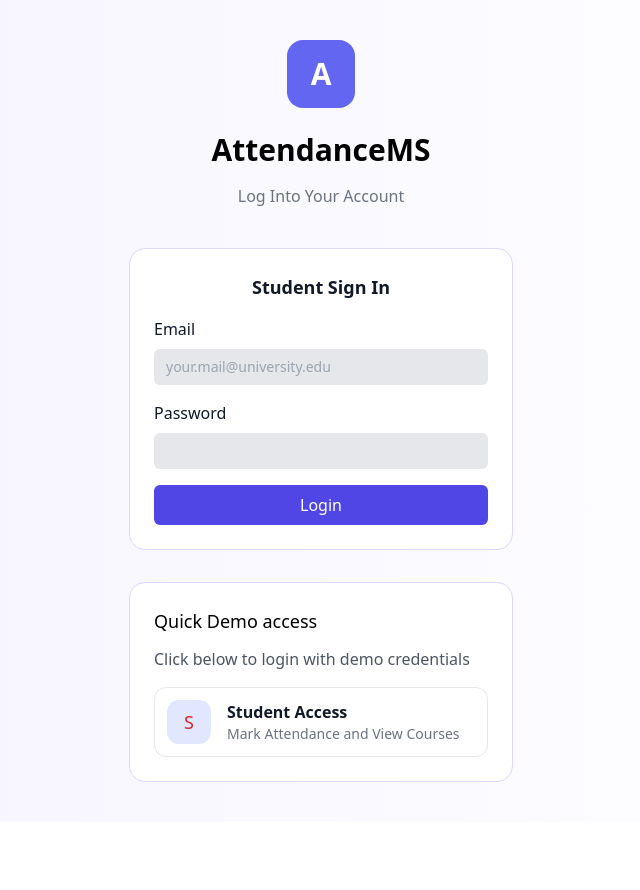
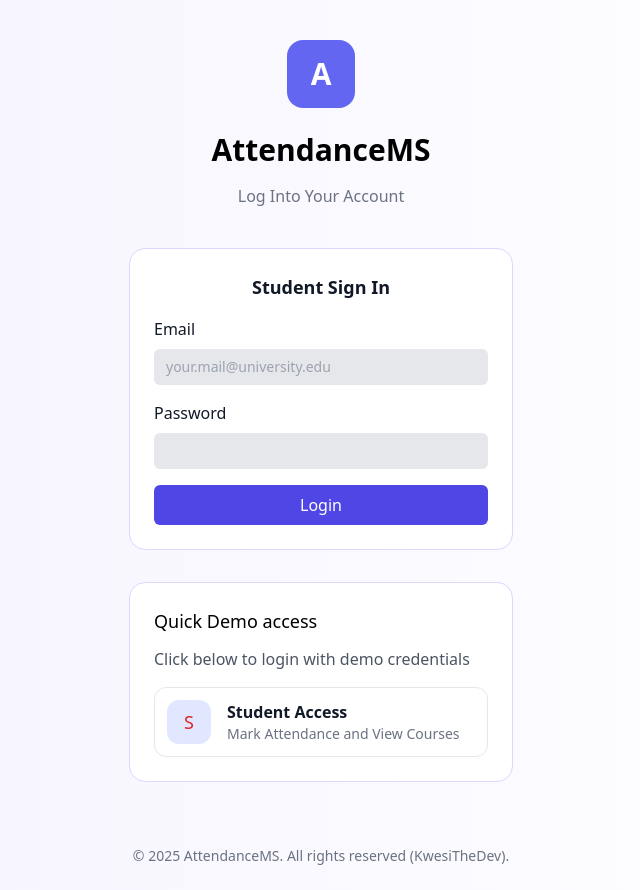
Before and after one commit to KwesitheDev/Attendance-Monitoring-System, a React (Create React App) app in the folder frontend/student/: page /login in a window 1280 px wide. Shown: the whole page, without its empty margins (319-959 px from the left). Before the commit the page ends 822 px from the top, so only its background shows below. Built offline with nearby package versions, Linux system fonts and the light colour scheme.

Commit message:
feat: Footer added to App

```diff
--- a/frontend/student/src/App.jsx
+++ b/frontend/student/src/App.jsx
@@ -1,12 +1,19 @@
-import { BrowserRouter as Router, Routes, Route, Navigate, useLocation } from 'react-router-dom';
-import Login from './pages/Login';
-import StudentDashboard from './pages/StudentDashboard';
-import EnrollCourse from './pages/EnrollCourse';
-import ScanQR from './pages/ScanQR';
-import Header from './components/Header';
+import {
+  BrowserRouter as Router,
+  Routes,
+  Route,
+  Navigate,
+  useLocation,
+} from "react-router-dom";
+import Login from "./pages/Login";
+import StudentDashboard from "./pages/StudentDashboard";
+import EnrollCourse from "./pages/EnrollCourse";
+import ScanQR from "./pages/ScanQR";
+import Header from "./components/Header";
+import Footer from "./components/Footer";
 
 function Main() {
-    const token = localStorage.getItem('token');
+  const token = localStorage.getItem("token");
   const location = useLocation();
 
   const ProtectedRoute = ({ children }) => {
@@ -18,7 +25,7 @@ function Main() {
 
   return (
     <div className="min-h-screen bg-gray-100">
-            {token && location.pathname !== '/login' && <Header />}
+      {token && location.pathname !== "/login" && <Header />}
       <Routes>
         <Route path="/login" element={<Login />} />
         <Route
@@ -55,6 +62,7 @@ function App() {
   return (
     <Router>
       <Main />
+      <Footer />
     </Router>
   );
 }
```
Lines whose indentation alone changed are shown as unchanged.
